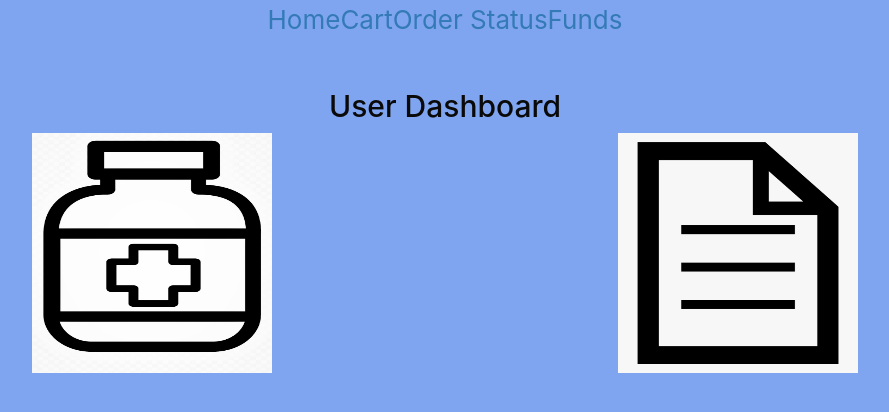
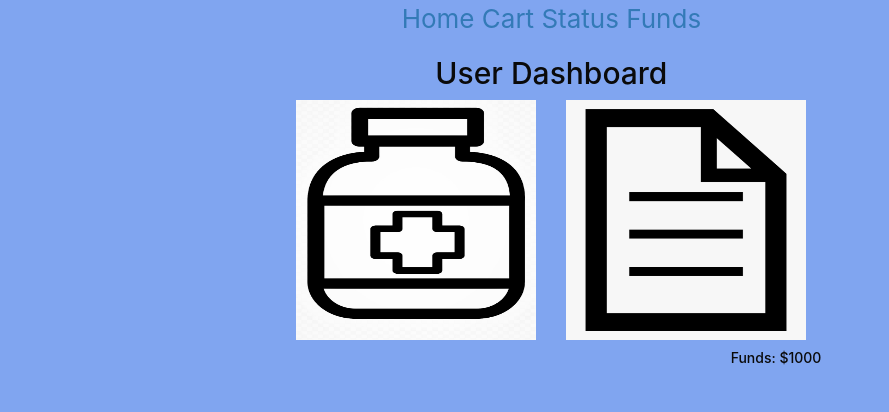
Before and after one commit to lwcreel/HealthCarePortal, a React (Create React App) app: page /dashboard in a window 1280 px wide. Shown: the top 412 px of the page, without its empty margins (141-1030 px from the left). Built offline with nearby package versions, Linux system fonts and the light colour scheme.

Commit message:
Aligned user dashboard

```diff
--- a/src/App.css
+++ b/src/App.css
@@ -37,3 +37,15 @@
 .App-link {
   color: #61dafb;
 }
+
+.Dash-logos {
+  height: 30vmin;
+  width: 30vmin;
+}
+
+.dash-wrapper {
+  display: flex;
+  flex-direction: column;
+  align-items: right;
+  padding-left: 33%;
+}
--- a/src/components/User/Dashboard.js
+++ b/src/components/User/Dashboard.js
@@ -1,5 +1,5 @@
 import React from 'react';
-import { Container, Row, Col, Navbar } from 'react-bootstrap';
+import { Container, Row, Col } from 'react-bootstrap';
 import { Link } from 'react-router-dom';
 import medLogo from './../../resources/med-bottle-logo.jpg'
 import reportLogo from './../../resources/report-logo.png'
@@ -7,19 +7,16 @@ import NavBar from './UserNavbar';
 
 export default function Dashboard() {
   return (
-
-    <div>
-    <NavBar />
-
-    <Container fluid >
-      <Row>
-        <h2>User Dashboard</h2>
-      </Row>
-      <Row>
-        <Col md={6}><Link to="/user/medicine"><img className="Link-logo" src={medLogo} alt="Search for Meds" /></Link></Col>
-        <Col md={6}><Link to="/user/status"><img className="Link-logo" src={reportLogo} alt="Order Status" /></Link></Col>
-      </Row>
-    </Container>
+    <div className="dash-wrapper">
+      <Container fluid>
+        <Row><NavBar /></Row>
+        <Row><h2>User Dashboard</h2></Row>
+        <Row>
+          <Col md={6}><Link to="/user/medicine"><img className="Dash-logos" src={medLogo} alt="Search for Meds" /></Link></Col>
+          <Col md={6}><Link to="/user/status"><img className="Dash-logos" src={reportLogo} alt="Order Status" /></Link></Col>
+        </Row>
+      </Container>
+      <h5 align="right">Funds: $1000</h5>
     </div>
-    );
+  );
 }
--- a/src/components/User/UserNavbar.js
+++ b/src/components/User/UserNavbar.js
@@ -1,21 +1,16 @@
 import React, { Component } from 'react';
-import { Container, Row, Col, Navbar, Nav } from 'react-bootstrap';
-import { Link } from 'react-router-dom';
-import medLogo from './../../resources/med-bottle-logo.jpg'
-import reportLogo from './../../resources/report-logo.png'
+import { Nav } from 'react-bootstrap';
 
 class NavBar extends Component {
 
     render() {
         return (
-            <Navbar bg="light" expang="lg">
-                <Container>
-                    <Nav.Link href="#home">Home</Nav.Link>
-                    <Nav.Link href="#cart">Cart</Nav.Link>
-                    <Nav.Link href="#status">Order Status</Nav.Link>
-                    <Nav.Link href="#funds">Funds</Nav.Link>
-                </Container>
-            </Navbar>
+            <Nav>
+                <Nav.Link> Home </Nav.Link>
+                <Nav.Link> Cart </Nav.Link>
+                <Nav.Link> Status </Nav.Link>
+                <Nav.Link> Funds </Nav.Link>
+            </Nav>
         );
     }
 }
```
